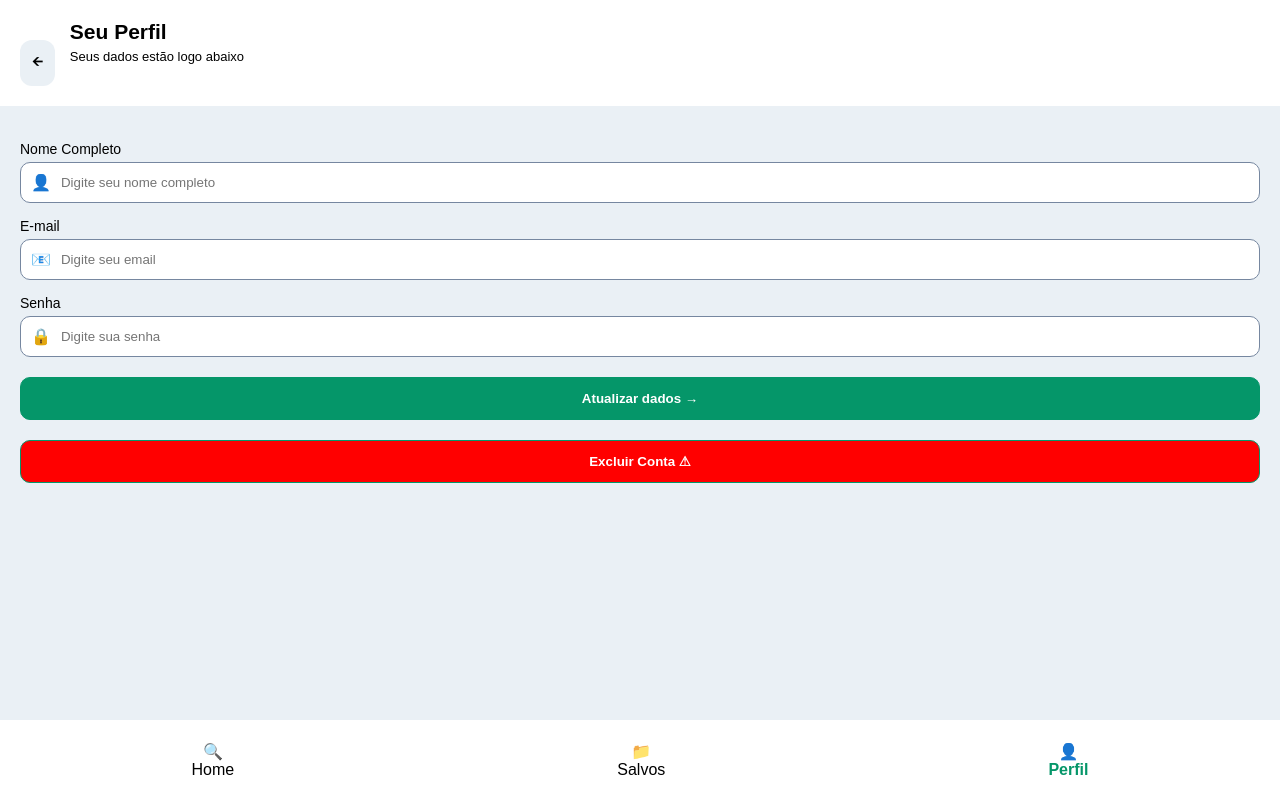
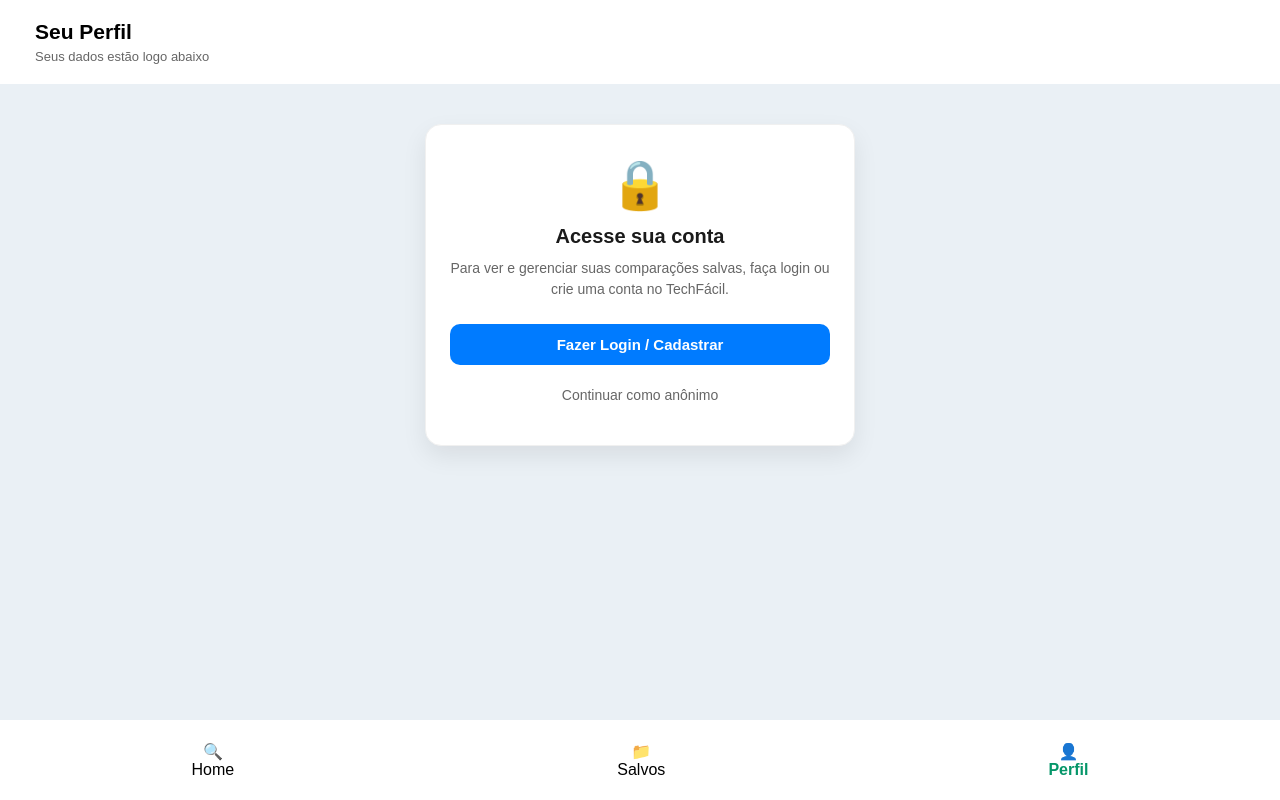
Before and after one commit to DiogoSouza268/TechFacil, an Angular app: page /perfil in a window 1280 px wide. Built offline with nearby package versions, Linux system fonts and the light colour scheme.

Commit message:
feat: implementa lógica de perfil com autenticação, atualização de dados e exclusão de conta

```diff
--- a/src/app/pages/perfil/perfil.css
+++ b/src/app/pages/perfil/perfil.css
@@ -1,75 +1,108 @@
-:host{
+:host {
     display: flex;
     flex-direction: column;
     min-height: 100vh;
     background-color: var(--fundo-cor);
 }
 
-header{
+header {
     background-color: white;
     display: flex;
-    padding: 20px 0px 20px 20px;
+    align-items: center;
+    padding: 20px;
     font-size: 14px;
 }
 
-header > div{
+header > div {
     padding-left: 15px;
 }
 
-header > button{
+header > button {
     padding: 12px;
     background-color: var(--fundo-cor);
     border-radius: 12px;
     border: none;
     color: black;
+    cursor: pointer;
 }
 
-header > div > p{
+header > div > p {
     padding-top: 5px;
     font-size: 13px;
+    color: #666;
 }
 
-main{
+main {
     display: flex;
     flex-direction: column;
     margin: 0px 20px;
     flex: 1;
 }
 
-form{
+form {
     display: flex;
     flex-direction: column;
-    padding-top: 20px;
+    padding-top: 10px;
 }
 
-label{
+label {
     font-size: 14px;
     padding-bottom: 5px;
-
 }
 
-.inputes{
-    border: 1px solid var(--cor-borda-inputs);
+.inputes {
+    border: 1px solid var(--cor-borda-inputs, #ccc);
     padding: 10px;
     border-radius: 10px;
     display: flex;
+    align-items: center;
     background-color: white;
 }
 
-.inputes > input{
+.inputes > input {
     border: none;
-    background-color: none;
+    background: transparent;
     flex: 1;
     margin-left: 10px;
-    color: var(--cor-texto);
+    color: var(--cor-texto, #333);
+    outline: none;
 }
 
-button{
+button.btn-atualizar {
     margin-top: 20px;
     padding: 13px;
     border-radius: 10px;
-    border: 1px solid var(--verde-primario);
+    border: 1px solid var(--verde-primario, #28a745);
     color: white;
-    background-color: var(--verde-primario);
-    font-weight: bolder;
+    background-color: var(--verde-primario, #28a745);
+    font-weight: bold;
+    cursor: pointer;
 }
+
+.acoes-conta {
+    display: flex;
+    flex-direction: column;
+    gap: 10px;
+    margin-top: 15px;
+    margin-bottom: 30px;
+}
+
+.btn-logout {
+    padding: 13px;
+    border-radius: 10px;
+    border: 1px solid #ccc;
+    background-color: #f8f9fa;
+    color: #333;
+    font-weight: bold;
+    cursor: pointer;
+}
+
+.btn-excluir {
+    padding: 13px;
+    border-radius: 10px;
+    border: 1px solid #dc3545;
+    background-color: #dc3545;
+    color: white;
+    font-weight: bold;
+    cursor: pointer;
+}
--- a/src/app/pages/perfil/perfil.html
+++ b/src/app/pages/perfil/perfil.html
@@ -1,5 +1,4 @@
 <header>
-    <button>&#x1F868;</button>
     <div>
         <h2>Seu Perfil</h2>
         <p>Seus dados estão logo abaixo</p>
@@ -7,30 +6,41 @@
 </header>
 
 <main>
-    <form autocomplete="off">
+    <!-- CASO 1: Usuário NÃO está logado -->
+    @if (!estaLogado) {
+        <app-aviso-login></app-aviso-login>
+    }
+
+    <!-- CASO 2: Usuário está logado -->
+    @else {
+        <form (ngSubmit)="atualizarDados()" autocomplete="off">
 
             <label for="nome-completo" style="padding-top: 15px;">Nome Completo</label>
             <div class="inputes">
                 <span>&#128100;</span>
-            <input type="text" id="nome-completo" name="nome-completo" required placeholder="Digite seu nome completo">
+                <input type="text" id="nome-completo" name="nomeCompleto" [(ngModel)]="nome" required placeholder="Digite seu nome completo">
             </div>
 
             <label for="email" style="padding-top: 15px;">E-mail</label>
             <div class="inputes">
                 <span>&#x1F4E7;</span>
-            <input type="email" id="email" name="email" required placeholder="Digite seu email">
+                <input type="email" id="email" name="email" [(ngModel)]="email" required placeholder="Digite seu email">
             </div>
 
-        <label for="password" style="padding-top: 15px;" >Senha</label>
+            <label for="password" style="padding-top: 15px;">Senha</label>
             <div class="inputes">
                 <span>&#x1F512;</span>
-            <input type="password" id="password" maxlength="8" name="password" required placeholder="Digite sua senha">
+                <input type="password" id="password" maxlength="8" name="password" [(ngModel)]="senha" required placeholder="Digite sua senha">
             </div>
 
+            <button type="submit" class="btn-atualizar">Atualizar dados &#x2192;</button>
         </form>
 
-    <button>Atualizar dados &#x2192;</button>
-    <button style="background-color: red; color: bla;">Excluir Conta &#x26A0;</button>
+        <div class="acoes-conta">
+            <button type="button" class="btn-logout" (click)="logout()">Sair da Conta 🚪</button>
+            <button type="button" class="btn-excluir" (click)="excluirConta()">Excluir Conta &#x26A0;</button>
+        </div>
+    }
 </main>
 
 <footer>
--- a/src/app/pages/perfil/perfil.ts
+++ b/src/app/pages/perfil/perfil.ts
@@ -1,12 +1,74 @@
-import { Component } from '@angular/core';
+import { Component, OnInit, inject } from '@angular/core';
+import { CommonModule } from '@angular/common';
+import { FormsModule } from '@angular/forms';
+import { Router } from '@angular/router';
 import { Menu } from '../../componentes/menu/menu';
+import { AvisoLogin } from '../../componentes/aviso-login/aviso-login';
+import { Auth, Usuario } from '../../services/auth';
 
 @Component({
   selector: 'app-perfil',
-  imports: [Menu],
+  standalone: true,
+  imports: [CommonModule, FormsModule, Menu, AvisoLogin],
   templateUrl: './perfil.html',
-  styleUrl: './perfil.css',
+  styleUrl: './perfil.css'
 })
-export class Perfil {
+export class Perfil implements OnInit {
+  authService = inject(Auth);
+  router = inject(Router);
 
+  nome: string = '';
+  email: string = '';
+  senha: string = '';
+
+  get estaLogado(): boolean {
+    return this.authService.usuarioLogado();
+  }
+
+  ngOnInit(): void {
+    if (this.estaLogado) {
+      const usuario = this.authService.getUsuario();
+      if (usuario) {
+        this.nome = usuario.nome || '';
+        this.email = usuario.email || '';
+        this.senha = '12345678';
+      }
+    }
+  }
+
+  atualizarDados(): void {
+    if (!this.nome.trim() || !this.email.trim()) {
+      alert('Por favor, preencha todos os campos!');
+      return;
+    }
+
+    const usuarioAtual = this.authService.getUsuario();
+    if (usuarioAtual) {
+      const usuarioAtualizado: Usuario = {
+        ...usuarioAtual,
+        nome: this.nome,
+        email: this.email
+      };
+
+      this.authService.login(usuarioAtualizado);
+      alert('Dados do perfil atualizados com sucesso!');
+    }
+  }
+
+  logout(): void {
+    this.authService.logout();
+    this.router.navigate(['/home']);
+  }
+
+  excluirConta(): void {
+    if (confirm('⚠️ TEM CERTEZA? Sua conta e todas as suas comparações salvas serão apagadas para sempre!')) {
+      const usuario = this.authService.getUsuario();
+
+      if (usuario) {
+        this.authService.excluirConta(usuario.id);
+        alert('Sua conta foi excluída com sucesso.');
+        this.router.navigate(['/home']);
+      }
+    }
+  }
 }
--- a/src/app/pages/salvos/salvos.ts
+++ b/src/app/pages/salvos/salvos.ts
@@ -1,6 +1,6 @@
 import { Component, OnInit, inject } from '@angular/core';
 import { CommonModule } from '@angular/common';
-import { Router, RouterLink } from '@angular/router';
+import { Router } from '@angular/router';
 import { Menu } from '../../componentes/menu/menu';
 import { AvisoLogin } from '../../componentes/aviso-login/aviso-login';
 import { Auth, Usuario } from '../../services/auth';
@@ -9,7 +9,7 @@ import { Comparacoes, Comparacao } from '../../services/comparacoes';
 @Component({
   selector: 'app-salvos',
   standalone: true,
-  imports: [CommonModule, Menu, AvisoLogin, RouterLink],
+  imports: [CommonModule, Menu, AvisoLogin],
   templateUrl: './salvos.html',
   styleUrl: './salvos.css'
 })
--- a/src/app/services/auth.ts
+++ b/src/app/services/auth.ts
@@ -31,4 +31,21 @@ export class Auth {
   logout(): void {
     localStorage.removeItem('usuario_logado');
   }
+
+  // 🔴 NOVO MÉTODOS PARA DELETAR A CONTA E OS DADOS VINCULADOS
+  excluirConta(id: number): void {
+    // 1. Apaga apenas a gaveta de salvos deste usuário específico
+    localStorage.removeItem(`salvos_${id}`);
+
+    // 2. Remove o usuário da lista geral de cadastrados (se houver)
+    const usuariosSalvos = localStorage.getItem('usuarios_cadastrados');
+    if (usuariosSalvos) {
+      const lista: Usuario[] = JSON.parse(usuariosSalvos);
+      const listaAtualizada = lista.filter(u => u.id !== id);
+      localStorage.setItem('usuarios_cadastrados', JSON.stringify(listaAtualizada));
+    }
+
+    // 3. Apaga a sessão atual (logout)
+    this.logout();
+  }
 }
```
Lines whose indentation alone changed are shown as unchanged.
